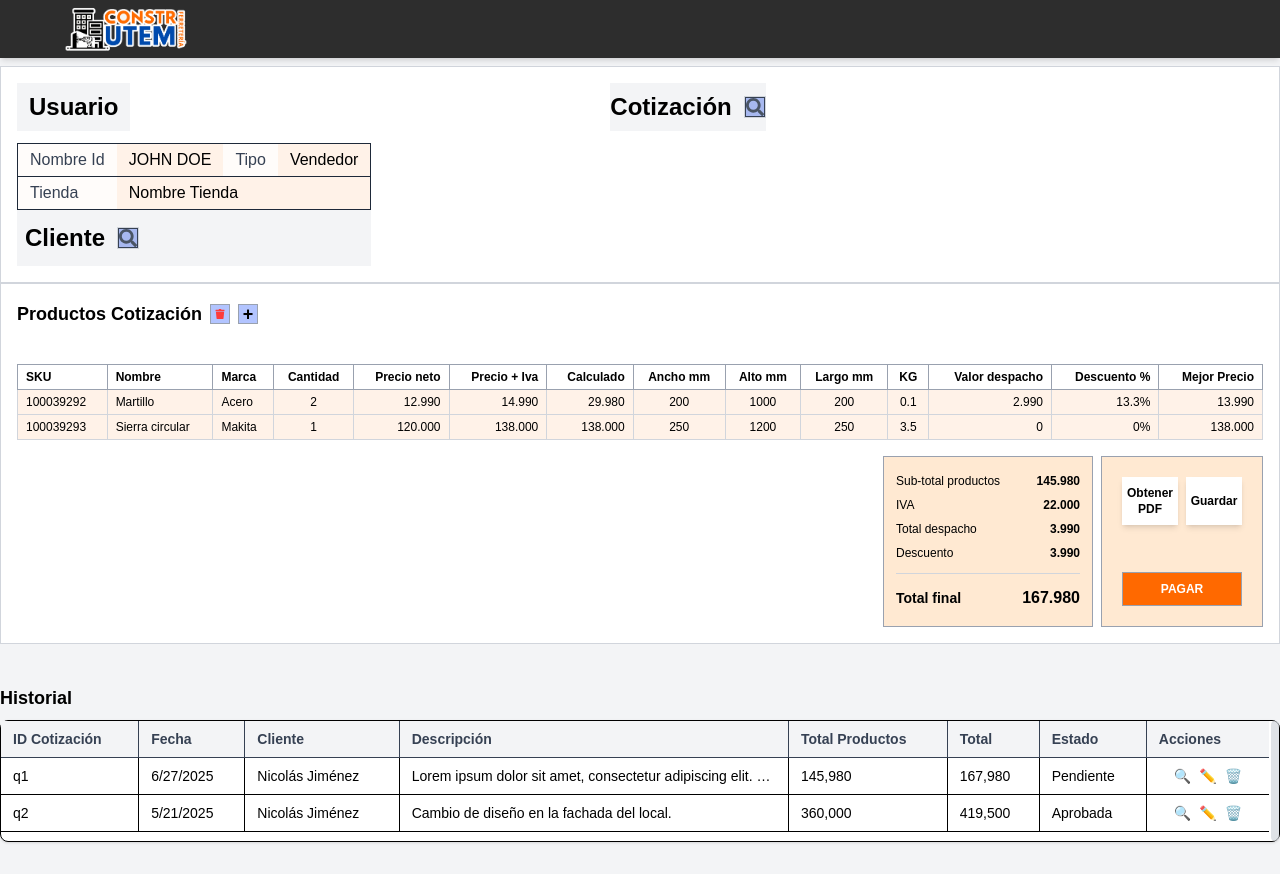
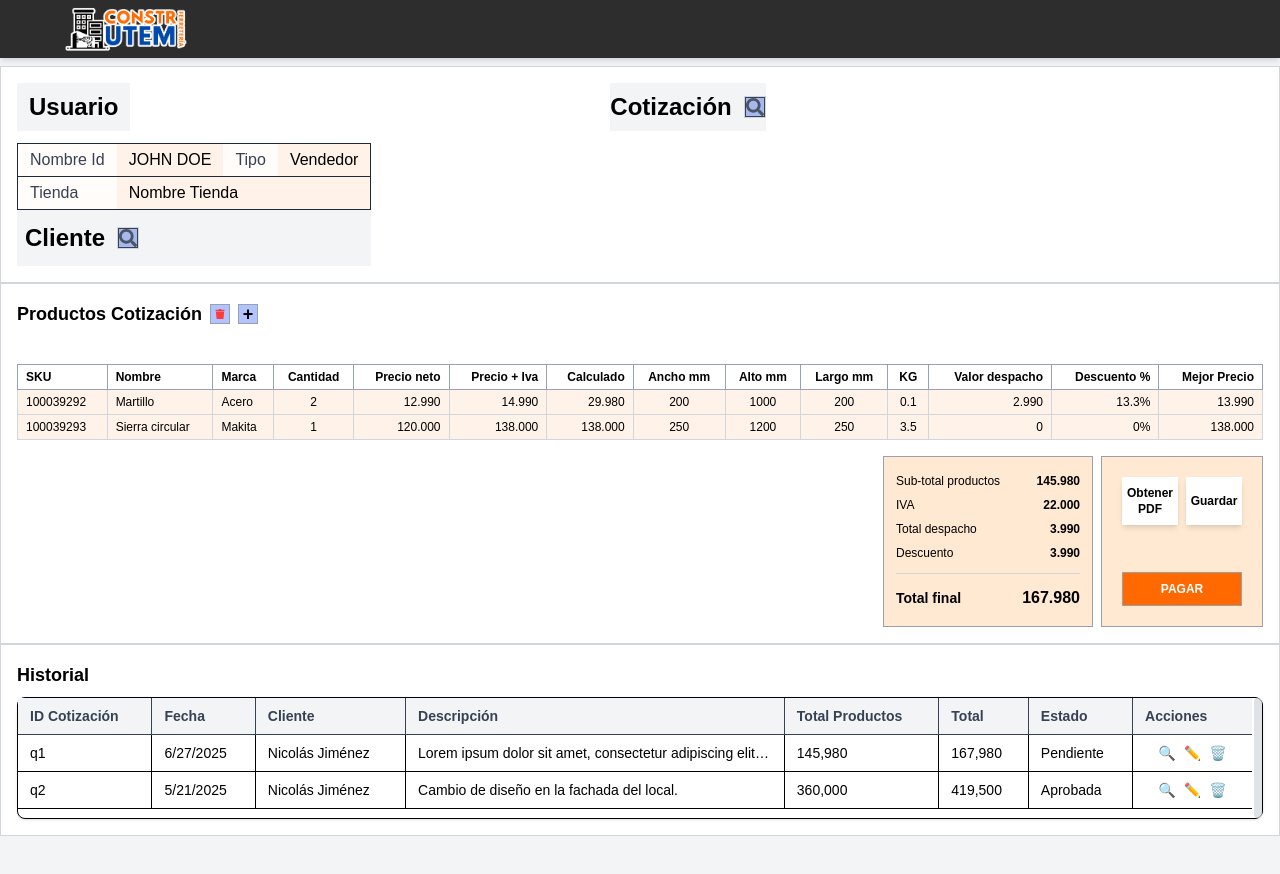
Before and after one commit to Construtem/frontend-ventas, a Next.js app: page / in a window 1280 px wide. Built offline with nearby package versions, Linux system fonts and the light colour scheme.

Commit message:
se hicieron cambios en el estilo del componente padre de historial de cotizaciones

```diff
--- a/src/app/page.tsx
+++ b/src/app/page.tsx
@@ -10,11 +10,11 @@ const Home: NextPage = () => {
     return (
         <div className="min-h-screen bg-gray-100">
             <div className="container mx-auto py-8 pt-[66px]">
-        <Cliente />
-                <QuotationTable quotationId="q1" />
-                <div className="mt-10">
-                  <h2 className="text-lg font-bold mb-2">Historial</h2>
-                  <HistorialCotizaciones />
+                <Cliente/>
+                <QuotationTable quotationId="q1"/>
+                <div className="bg-white border border-gray-300 p-4 max-w-7xl mx-auto">
+                    <h2 className="text-lg font-bold mb-2">Historial</h2>
+                    <HistorialCotizaciones/>
                 </div>
             </div>
         </div>
```
